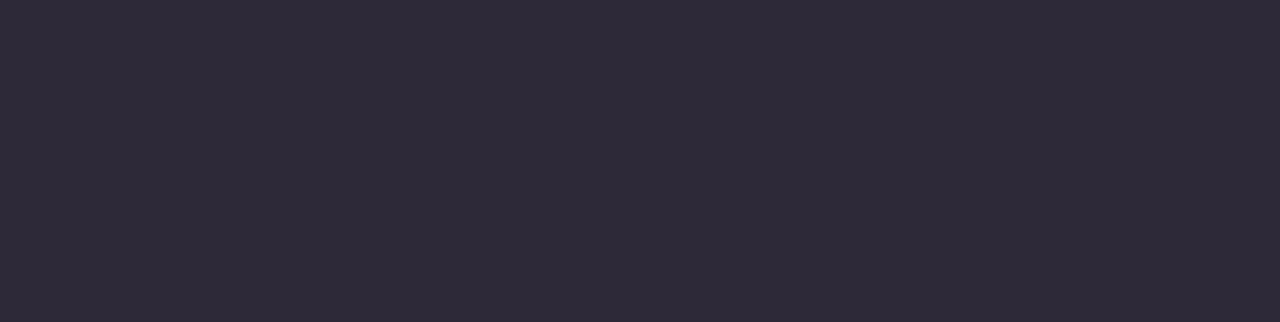
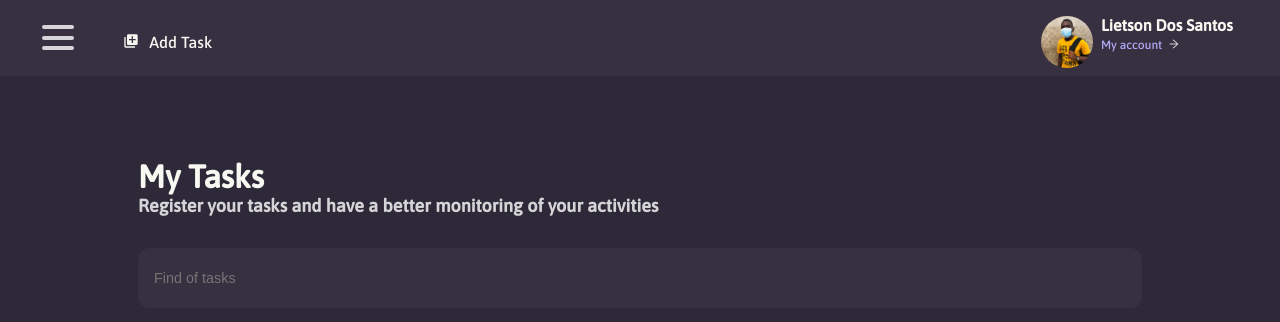
Before and after one commit to lietsondossanto/TaskManager, a React (Create React App) app: page /Dashboard in a window 1280 px wide. Shown: the top 322 px of the page. Built offline with nearby package versions, Linux system fonts and the light colour scheme.

Commit message:
Validating and ending the Dashboard interface
Melhorando e estilizando a página Dashboard e
Validando os campos da tela de login com a implementação do Yup e  Formik

```diff
--- a/package.json
+++ b/package.json
@@ -6,14 +6,17 @@
     "@testing-library/jest-dom": "^5.11.4",
     "@testing-library/react": "^11.1.0",
     "@testing-library/user-event": "^12.1.10",
+    "formik": "^2.2.9",
     "material-ui": "^0.20.2",
+    "polished": "^4.1.3",
     "react": "^17.0.2",
     "react-dom": "^17.0.2",
     "react-icons": "^4.3.1",
     "react-router-dom": "^5.3.0",
     "react-scripts": "4.0.3",
     "styled-components": "^5.3.1",
-    "web-vitals": "^1.0.1"
+    "web-vitals": "^1.0.1",
+    "yup": "^0.32.11"
   },
   "scripts": {
     "start": "react-scripts start",
--- a/src/App.js
+++ b/src/App.js
@@ -2,7 +2,7 @@
 
 import { ThemeProvider } from 'styled-components'
 
-import Routes from './routes/routes'
+import Routes from './routes/index'
 import GlobalStyle from './styles/global'
 import theme from './styles/theme'
 
--- /dev/null
+++ b/src/pages/Dashboard/index.js
@@ -0,0 +1,38 @@
+import React, { useState } from 'react'
+
+import {Burger, Menu} from './../../components/index'
+
+import { Wrapper, Container, List } from './styles'
+
+// Import Lupa
+import { AiOutlineSearch } from 'react-icons/ai'
+
+function Dashboard() {
+  const [open, setOpen] = useState(false);
+
+  return (
+    <>
+      <nav>
+        <Burger open={open} setOpen={setOpen} />
+        <Menu open={open} setOpen={setOpen} />
+      </nav>
+
+      <Wrapper>
+        <Container>
+          <header>
+            <h1>My Tasks</h1>
+            <h2>Register your tasks and have a better monitoring of your activities</h2>
+
+            <input type="text" name="search" id="search" min="1" max="100" placeholder="Find of tasks"/>
+          </header>
+
+          <List>
+
+          </List>
+        </Container>
+      </Wrapper>
+    </>
+  );
+}
+
+export default Dashboard
--- /dev/null
+++ b/src/pages/Dashboard/styles.js
@@ -0,0 +1,40 @@
+import styled from 'styled-components';
+
+export const Wrapper = styled.main`
+  width: 100%;
+  height: 100%;
+`;
+
+export const Container = styled.div`
+  margin: 5.125rem auto;
+  width: 62.75rem;
+  height: 50rem;
+
+  header {
+    h1 {
+      font-size: 2rem;
+      color: ${({ theme }) => theme.colors.textPrimary};
+    }
+
+    h2 {
+      color: ${({ theme }) => theme.colors.textSecundary};
+      font-size: 1.125rem;
+    }
+
+    input {
+      width: 62.75rem;
+      height: 3.75rem;
+      background-color: ${({ theme }) => theme.colors.contrast};
+      border-style: none;
+      border-radius: 12px;
+      padding: 1rem;
+      color: ${({ theme }) => theme.colors.textSecundary};
+      margin-top: 2rem;
+      font-size: 0.90rem;
+    }
+  }
+`;
+
+export const List = styled.ul`
+
+`
--- a/src/pages/Login/index.js
+++ b/src/pages/Login/index.js
@@ -1,5 +1,8 @@
 import React from 'react'
 import { Link } from 'react-router-dom'
+
+import { useFormik } from "formik"
+import * as Yup from 'yup'
 
 import { Wrapper, Form } from './styles'
 
@@ -7,10 +10,29 @@
 import { GrFacebookOption } from 'react-icons/gr'
 
 function Login() {
+  const formik = useFormik({
+    initialValues: {
+      email: "",
+      password: "",
+    },
+    validationSchema: Yup.object({
+      email: Yup
+        .string()
+        .email("E-mail inválido.")
+        .required("O campo é obrigatório."),
+      password: Yup
+        .string()
+        .required("O campo é obrigatório.")
+        .min(8, 'No mínimo 8 caracteres.')
+    }),
+    onSubmit: (values) => {
+      alert(JSON.stringify(values, null, 2));
+    },
+  });
+
   return (
     <>
       <Wrapper>
-
         <header>
           <nav>
             <Link to="/">
@@ -18,7 +40,6 @@
             </Link>
           </nav>
         </header>
-
 
         <main>
           <h1>TASK<span>Manager</span></h1>
@@ -43,16 +64,40 @@
             </Link>
           </div>
 
-          <Form>
+          <Form onSubmit={formik.handleSubmit}>
             <div className="email">
               <label for="email">Your email</label>
-              <input type="email" name="email" id="email" placeholder="Pleace insert your e-mail adress" />
+              <input
+                type="email"
+                name="email"
+                id="email"
+                placeholder="Pleace insert your e-mail adress"
+                onChange={formik.handleChange}
+                onBlur={formik.handleBlur}
+                value={formik.values.email}
+              />
             </div>
+
+            {formik.touched.email && formik.errors.email ? (
+              <div>{formik.errors.email}</div>
+            ) : null}
 
             <div className="password">
               <label for="password">Your password</label>
-              <input type="password" name="password" id="password" placeholder="Pleace insert your password adress" />
+              <input
+                type="password"
+                name="password"
+                id="password"
+                placeholder="Pleace insert your password adress"
+                onChange={formik.handleChange}
+                onBlur={formik.handleBlur}
+                value={formik.values.password}
+              />
             </div>
+
+            {formik.touched.password && formik.errors.password ? (
+              <div>{formik.errors.password}</div>
+            ) : null}
 
             <button type="submit">Sign in</button>
           </Form>
--- a/src/pages/Profile/index.js
+++ b/src/pages/Profile/index.js
@@ -22,10 +22,10 @@
 
   return (
     <>
-      <div>
+      <nav>
         <Burger open={open} setOpen={setOpen} />
         <Menu open={open} setOpen={setOpen} />
-      </div>
+      </nav>
 
       <Wrapper>
         <Container>
--- /dev/null
+++ b/src/routes/index.js
@@ -0,0 +1,21 @@
+import { BrowserRouter, Switch, Route } from 'react-router-dom'
+
+import Main from './../pages/Main'
+import Login from './../pages/Login'
+import Add from './../pages/Add'
+import Profile from './../pages/Profile'
+import Dashboard from './../pages/Dashboard'
+
+export default function Routes() {
+  return (
+    <BrowserRouter>
+      <Switch>
+        <Route path="/" exact component={Main} />
+        <Route path="/Login" component={Login} />
+        <Route path="/add" component={Add} />
+        <Route path="/profile" component={Profile} />
+        <Route path="/Dashboard" component={Dashboard} />
+      </Switch>
+    </BrowserRouter>
+  )
+}
```
Also changed, not shown: 1 other file (tests, documents, lock files or other folders).
